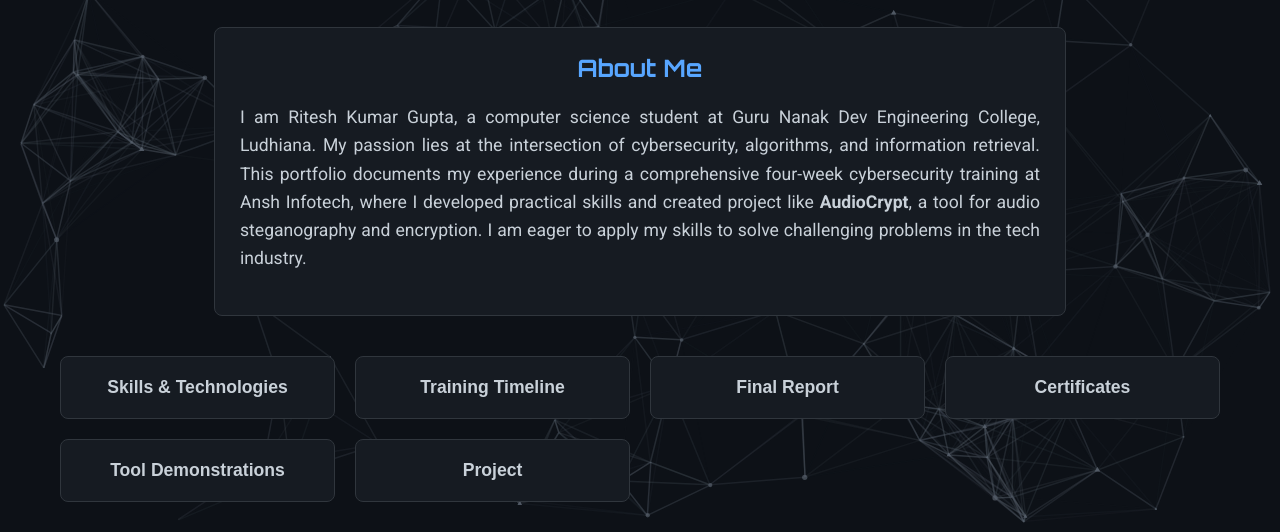
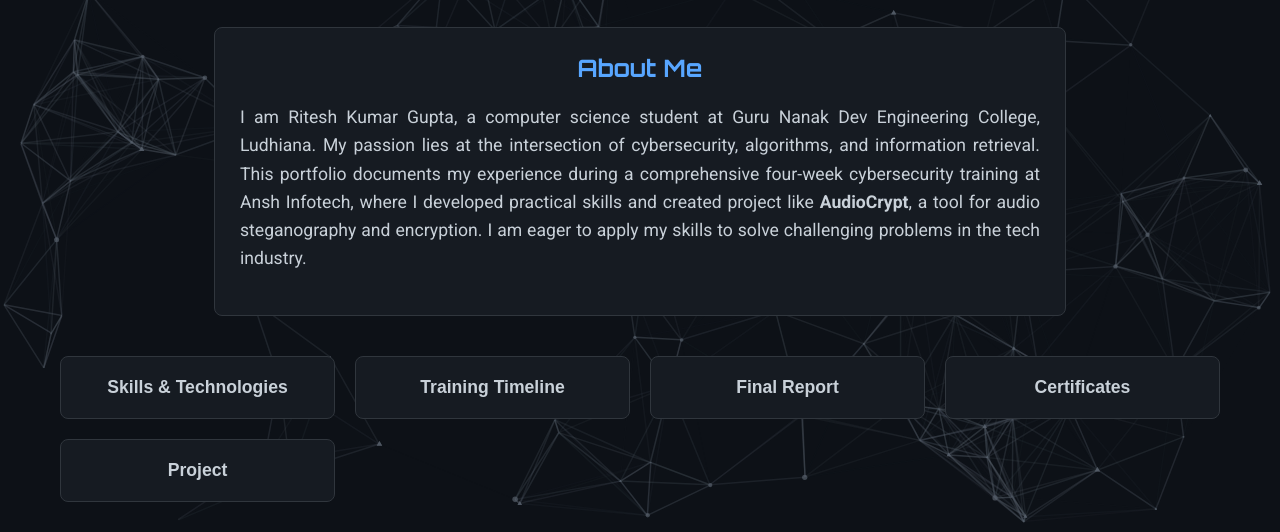
Before and after one commit to ritesh0x/Training-102-Report, a plain HTML site: page index.html in a window 1280 px wide. Shown: the part 268-800 px from the top of the page. Drawn offline with nearby package versions, Linux system fonts and the light colour scheme; animation ran at ten frames a second.

Commit message:
Update index.html

```diff
--- a/index.html
+++ b/index.html
@@ -721,9 +721,9 @@
             <button class="nav-button" onclick="showPage('certificate')">
               Certificates
             </button>
-            <button class="nav-button" onclick="showPage('gallery')">
+            <!-- <button class="nav-button" onclick="showPage('gallery')">
               Tool Demonstrations
-            </button>
+            </button> -->
             <button class="nav-button" onclick="showPage('project')">
               Project
             </button>
```
